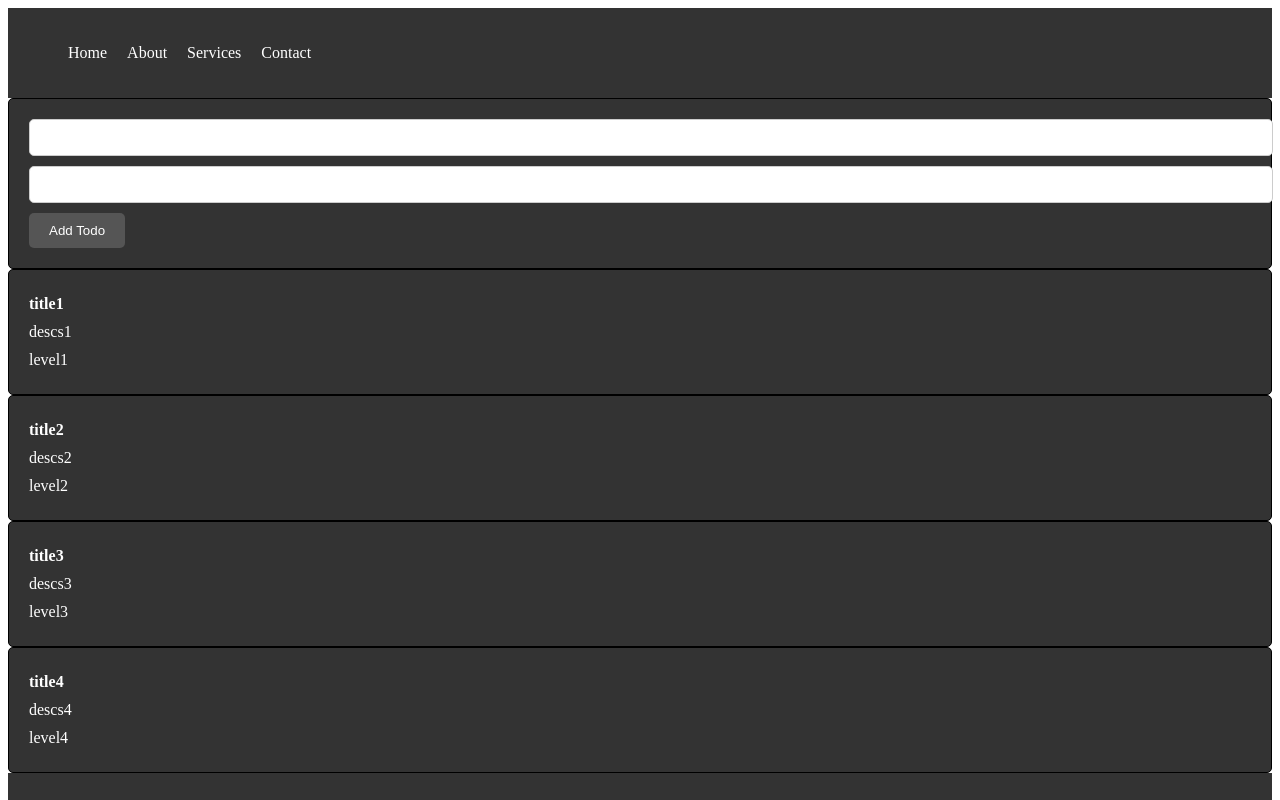
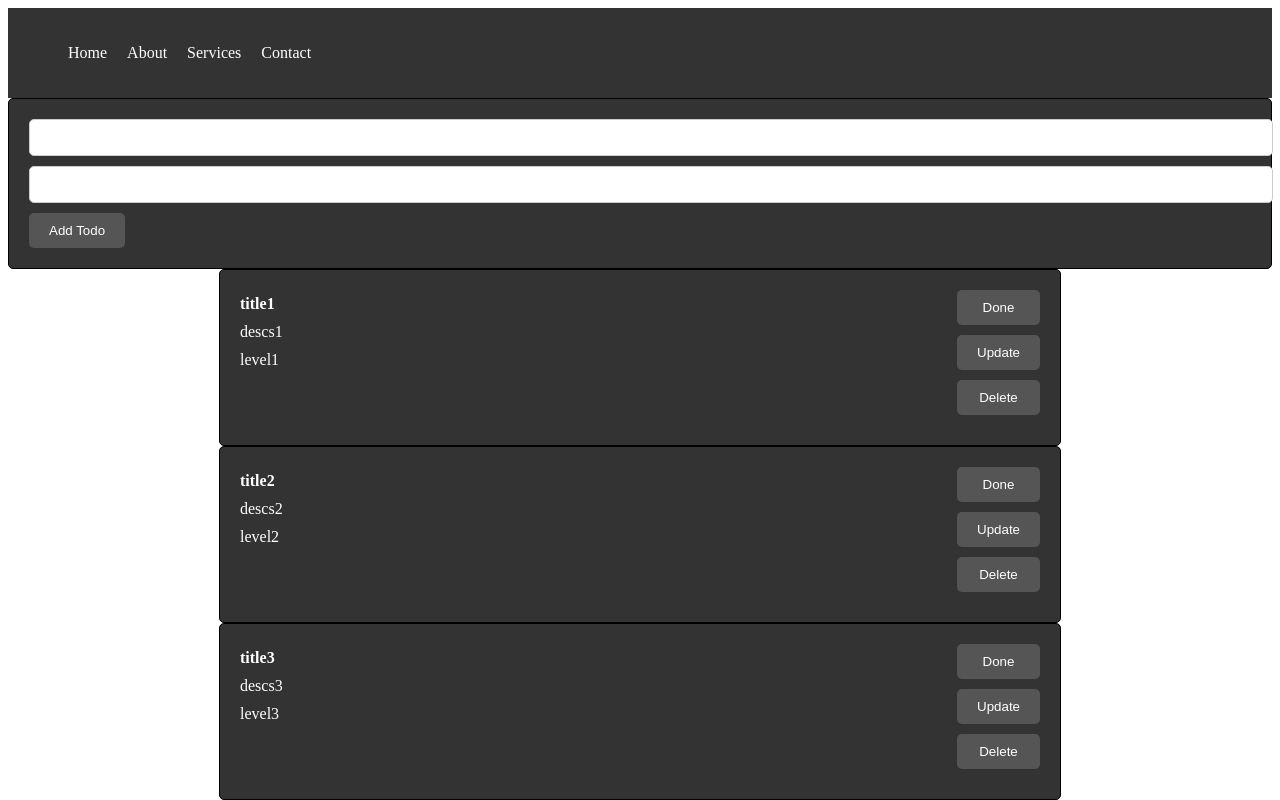
Before and after one commit to misterio33/ReactToDo, a React (Create React App) app in the folder react-todo-app/: page / in a window 1280 px wide. Shown: the top 800 px of the page. Built offline with nearby package versions, Linux system fonts and the light colour scheme.

Commit message:
added context usage added delete functionality added styling

```diff
--- a/react-todo-app/src/Components/App.tsx
+++ b/react-todo-app/src/Components/App.tsx
@@ -1,31 +1,14 @@
-import { useState } from "react";
 import Footer from "./footer/footer";
 import Header from "./header/header";
-import TodoItem from "./todoItem/todoItem";
-import { TodoItemModel } from "../models/todoItemModel";
 import CreateTodo from "./createTodo/createTodo";
 import TodoItems from "./todoItems/todoItems";
 
 function App() {
-  const [todoItems, setTodoItems] = useState<TodoItemModel[]>([
-    { title: "title1", description: "descs1", level: "level1" },
-    { title: "title2", description: "descs2", level: "level2" },
-    { title: "title3", description: "descs3", level: "level3" },
-    { title: "title4", description: "descs4", level: "level4" },
-  ]);
-
-  function handleAddTodo(title: string, description: string) {
-    setTodoItems([
-      ...todoItems,
-      { title: title, description: description, level: "level" },
-    ]);
-  }
-
   return (
     <>
       <Header />
-      <CreateTodo handleAddTodo={handleAddTodo} />
-      <TodoItems items={todoItems} />
+      <CreateTodo />
+      <TodoItems />
       <Footer />
     </>
   );
--- a/react-todo-app/src/Components/createTodo/createTodo.tsx
+++ b/react-todo-app/src/Components/createTodo/createTodo.tsx
@@ -1,16 +1,14 @@
-import { useState } from "react";
-import './createTodo.css'
+import { useContext, useState } from "react";
+import "./createTodo.css";
+import { TodoItemContext } from "../../context/todoItemsContext";
 
-interface CreateTodoProps {
-  handleAddTodo: (title: string, description: string) => void;
-}
-
-const CreateTodo: React.FC<CreateTodoProps> = ({ handleAddTodo }) => {
+const CreateTodo: React.FC = () => {
+  const { onAddHandler } = useContext(TodoItemContext);
   const [newTodoTitle, setNewTodoTitle] = useState<string>();
   const [newTodoDescription, setNewTodoDescription] = useState<string>();
 
   const onAddTodo = () => {
-    handleAddTodo(newTodoTitle!, newTodoDescription!);
+    onAddHandler(newTodoTitle!, newTodoDescription!);
     setNewTodoTitle("");
     setNewTodoDescription("");
   };
--- a/react-todo-app/src/Components/todoItem/todoItem.css
+++ b/react-todo-app/src/Components/todoItem/todoItem.css
@@ -1,23 +1,53 @@
 .todoItem {
+  width: 66.67%; /* 2/3 of the screen width */
+  margin-left: auto;
+  margin-right: auto;
+  max-width: 800px; /* Optional: max width to prevent it from being too large */
   border-radius: 5px;
   border: 1px solid black;
   display: flex;
-    flex-direction: column; /* Stack children vertically */
+  justify-content: space-between; /* Space between content and buttons */
   align-items: flex-start; /* Align items to the start (left) */
   padding: 20px;
   background-color: #333;
   color: white;
 }
 
-  .todoItem p {
+.todoItem .content {
+  flex: 1; /* Take up remaining space */
+  display: flex;
+  flex-direction: column; /* Stack children vertically */
+}
+
+.todoItem .content p {
   margin: 5px 0; /* Add some margin between paragraphs */
 }
 
-  .todoItem .title {
+.todoItem .content .title {
   align-self: flex-start; /* Ensure title is at the top left */
   font-weight: bold; /* Make the title bold */
 }
 
-  .todoItem .description {
+.todoItem .content .description {
   width: 100%; /* Make description span the full width */
 }
+
+.todoItem .buttons {
+  display: flex;
+  flex-direction: column; /* Stack buttons vertically */
+  justify-content: flex-start; /* Align buttons to the top */
+}
+
+.todoItem .buttons button {
+  margin-bottom: 10px; /* Space between buttons */
+  padding: 10px 20px;
+  border: none;
+  border-radius: 5px;
+  background-color: #555;
+  color: white;
+  cursor: pointer;
+}
+
+.todoItem .buttons button:hover {
+  background-color: #777; /* Slightly lighter background on hover */
+}
--- a/react-todo-app/src/Components/todoItem/todoItem.tsx
+++ b/react-todo-app/src/Components/todoItem/todoItem.tsx
@@ -1,12 +1,23 @@
+import { useContext } from "react";
 import { TodoItemModel } from "../../models/todoItemModel";
 import "./todoItem.css";
+import { TodoItemContext } from "../../context/todoItemsContext";
 
 const TodoItem: React.FC<{ todoItem: TodoItemModel }> = ({ todoItem }) => {
+  const { onDeleteHandler } = useContext(TodoItemContext);
+
   return (
     <div className="todoItem">
-      <p className="title">{todoItem.title}</p>
-      <p className="description">{todoItem.description}</p>
-      <p>{todoItem.level}</p>
+      <div className="content">
+        <p className="title">{todoItem.title}</p>
+        <p className="description">{todoItem.description}</p>
+        <p>{todoItem.level}</p>
+      </div>
+      <div className="buttons">
+        <button>Done</button>
+        <button>Update</button>
+        <button onClick={() => onDeleteHandler(todoItem)}>Delete</button>
+      </div>
     </div>
   );
 };
--- /dev/null
+++ b/react-todo-app/src/Components/todoItems/todoItems.css
@@ -0,0 +1,6 @@
+.todoItems {
+  display: flex;
+  justify-content: center; /* Center the .todoItem horizontally */
+  align-items: center; /* Center the .todoItem vertically (if needed) */
+  background-color: #222; /* Optional: background color for the entire container */
+}
--- a/react-todo-app/src/Components/todoItems/todoItems.tsx
+++ b/react-todo-app/src/Components/todoItems/todoItems.tsx
@@ -1,10 +1,12 @@
-import { TodoItemModel } from "../../models/todoItemModel";
+import { useContext } from "react";
 import TodoItem from "../todoItem/todoItem";
+import { TodoItemContext } from "../../context/todoItemsContext";
 
-const TodoItems: React.FC<{ items: TodoItemModel[] }> = ({ items }) => {
+const TodoItems: React.FC = () => {
+  const { todoItems } = useContext(TodoItemContext);
   return (
-    <section>
-      {items.map((item) => {
+    <section className="todoItems">
+      {todoItems.map((item) => {
         return <TodoItem todoItem={item} />;
       })}
     </section>
--- /dev/null
+++ b/react-todo-app/src/context/todoItemsContext.tsx
@@ -0,0 +1,52 @@
+import { createContext, ReactElement, useState } from "react";
+import { TodoItemModel } from "../models/todoItemModel";
+
+interface TodoItemsProps {
+  children: ReactElement;
+}
+
+interface TodoItemProps {
+  todoItems: TodoItemModel[];
+  onAddHandler: (title: string, description: string) => void;
+  onDeleteHandler: (itemToDelete: TodoItemModel) => void;
+}
+
+const TodoItemContext = createContext({} as TodoItemProps);
+
+const TodoItemProvider = (props: TodoItemsProps) => {
+  const [todoItems, setTodoItems] = useState<TodoItemModel[]>([
+    { title: "title1", description: "descs1", level: "level1" },
+    { title: "title2", description: "descs2", level: "level2" },
+    { title: "title3", description: "descs3", level: "level3" },
+    { title: "title4", description: "descs4", level: "level4" },
+  ]);
+
+  function handleAddTodo(title: string, description: string) {
+    setTodoItems([
+      ...todoItems,
+      { title: title, description: description, level: "level" },
+    ]);
+  }
+
+  function handleDeleteTodo(itemToDelete: TodoItemModel) {
+    setTodoItems((prevState) => {
+      return prevState.filter((item) => item !== itemToDelete);
+    });
+  }
+
+  return (
+    <>
+      <TodoItemContext.Provider
+        value={{
+          todoItems: todoItems,
+          onAddHandler: handleAddTodo,
+          onDeleteHandler: handleDeleteTodo,
+        }}
+      >
+        {props.children}
+      </TodoItemContext.Provider>
+    </>
+  );
+};
+
+export { TodoItemProvider, TodoItemContext };
--- a/react-todo-app/src/index.tsx
+++ b/react-todo-app/src/index.tsx
@@ -1,12 +1,15 @@
-import React from 'react';
-import ReactDOM from 'react-dom/client';
-import App from './Components/App';
+import React from "react";
+import ReactDOM from "react-dom/client";
+import App from "./Components/App";
+import { TodoItemProvider } from "./context/todoItemsContext";
 
 const root = ReactDOM.createRoot(
-  document.getElementById('root') as HTMLElement
+  document.getElementById("root") as HTMLElement
 );
 root.render(
   <React.StrictMode>
-    <App />
+    <TodoItemProvider>
+      <App />
+    </TodoItemProvider>
   </React.StrictMode>
 );
```
Lines whose indentation alone changed are shown as unchanged.
